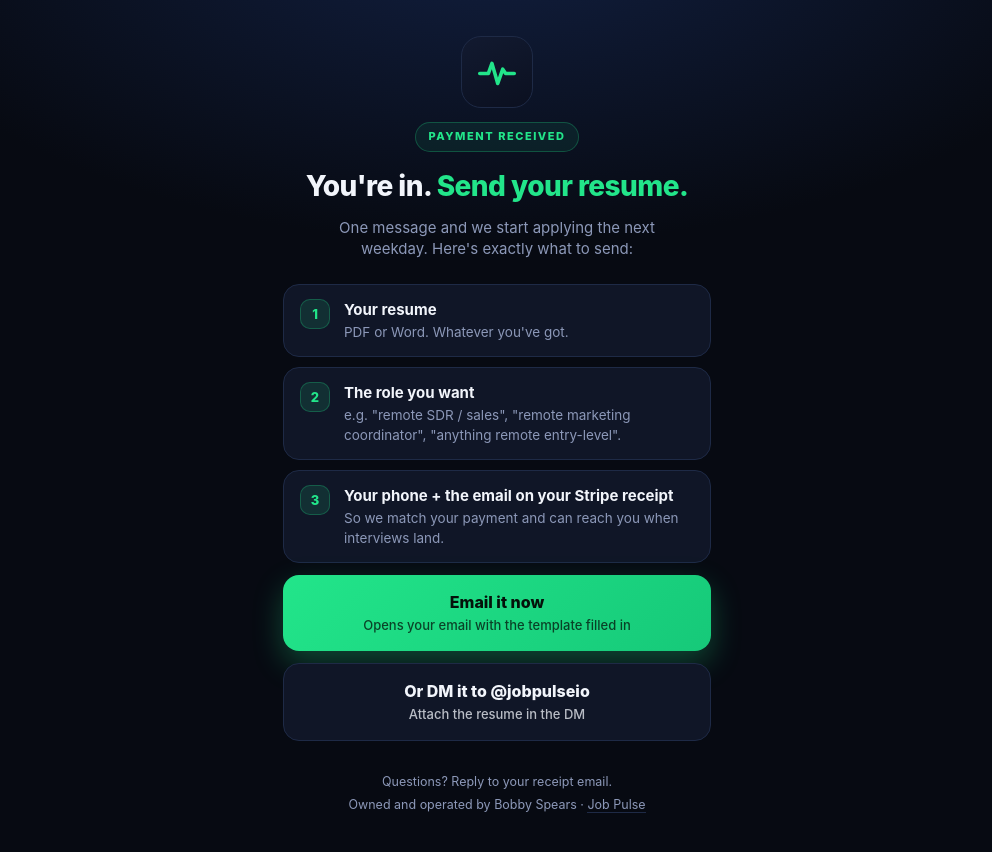
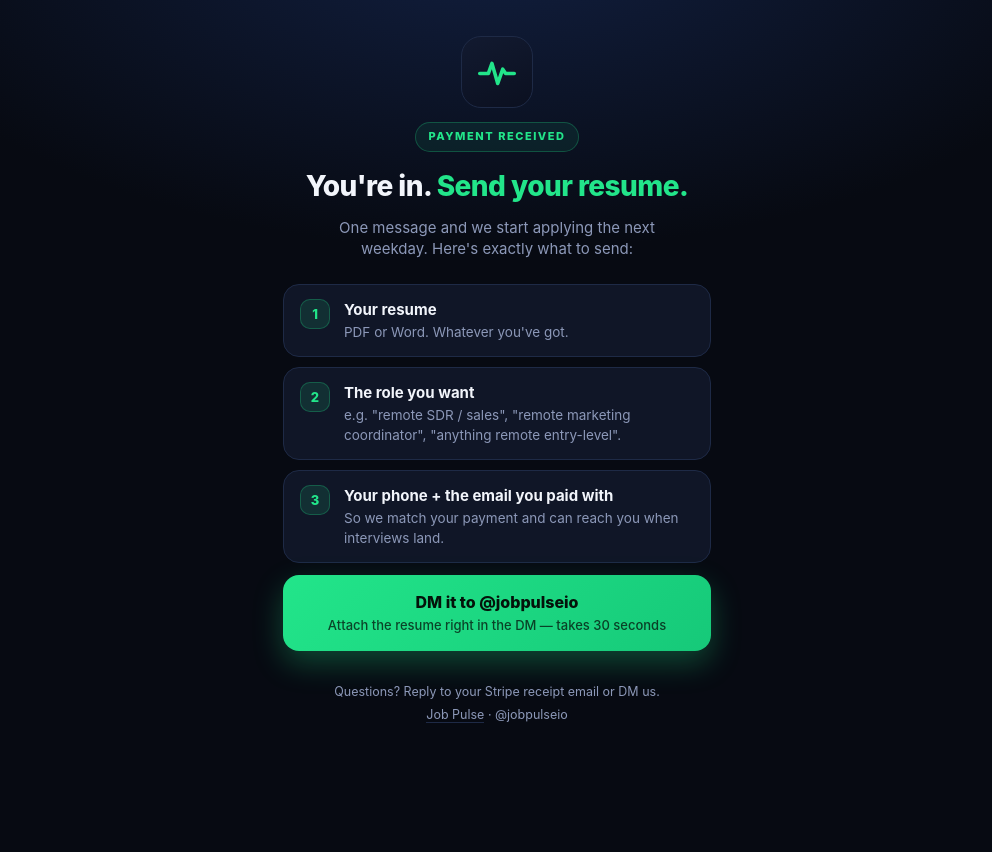
Before and after one commit to bspearsbiz-hash/jobpulse, a plain HTML site: page start.html in a window 1280 px wide. Shown: the whole page, without its empty margins (143-1135 px from the left). After the commit the page ends 800 px from the top, so only its background shows below. Drawn offline with Linux system fonts and the light colour scheme.

Commit message:
Add files via upload

```diff
--- a/start.html
+++ b/start.html
@@ -23,8 +23,8 @@ footer{margin-top:30px;color:var(--muted);font-size:12.5px;line-height:1.8}foote
 <p class="lede">One message and we start applying the next weekday. Here's exactly what to send:</p>
 <div class="step"><span class="n">1</span><div><b>Your resume</b><p>PDF or Word. Whatever you've got.</p></div></div>
 <div class="step"><span class="n">2</span><div><b>The role you want</b><p>e.g. "remote SDR / sales", "remote marketing coordinator", "anything remote entry-level".</p></div></div>
-<div class="step"><span class="n">3</span><div><b>Your phone + the email on your Stripe receipt</b><p>So we match your payment and can reach you when interviews land.</p></div></div>
-<a class="btn" href="mailto:bspearsbiz@gmail.com?subject=Job%20Pulse%20%E2%80%94%20my%20resume&body=Role%20I%20want%3A%20%0APhone%3A%20%0AEmail%20on%20my%20receipt%3A%20%0A%0A(attach%20your%20resume)">Email it now<small>Opens your email with the template filled in</small></a>
-<a class="btn alt" href="https://ig.me/m/jobpulseio" target="_blank" rel="noopener">Or DM it to @jobpulseio<small>Attach the resume in the DM</small></a>
-<footer>Questions? Reply to your receipt email.<br>Owned and operated by Bobby Spears &middot; <a href="https://bspearsbiz-hash.github.io/jobpulse/">Job Pulse</a></footer>
+<div class="step"><span class="n">3</span><div><b>Your phone + the email you paid with</b><p>So we match your payment and can reach you when interviews land.</p></div></div>
+
+<a class="btn" href="https://ig.me/m/jobpulseio" target="_blank" rel="noopener">DM it to @jobpulseio<small>Attach the resume right in the DM &mdash; takes 30 seconds</small></a>
+<footer>Questions? Reply to your Stripe receipt email or DM us.<br><a href="./">Job Pulse</a> &middot; @jobpulseio</footer>
 </main></body></html>
```
Also changed, not shown: index.html (+0 -1 lines).
